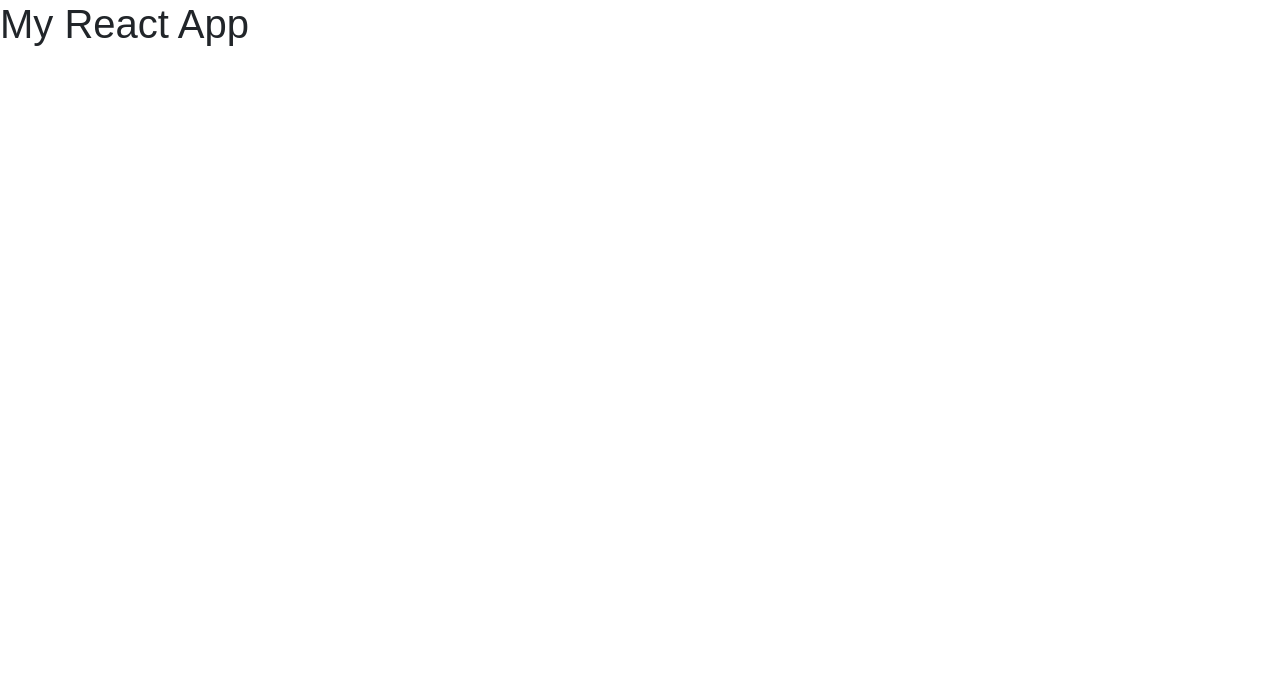
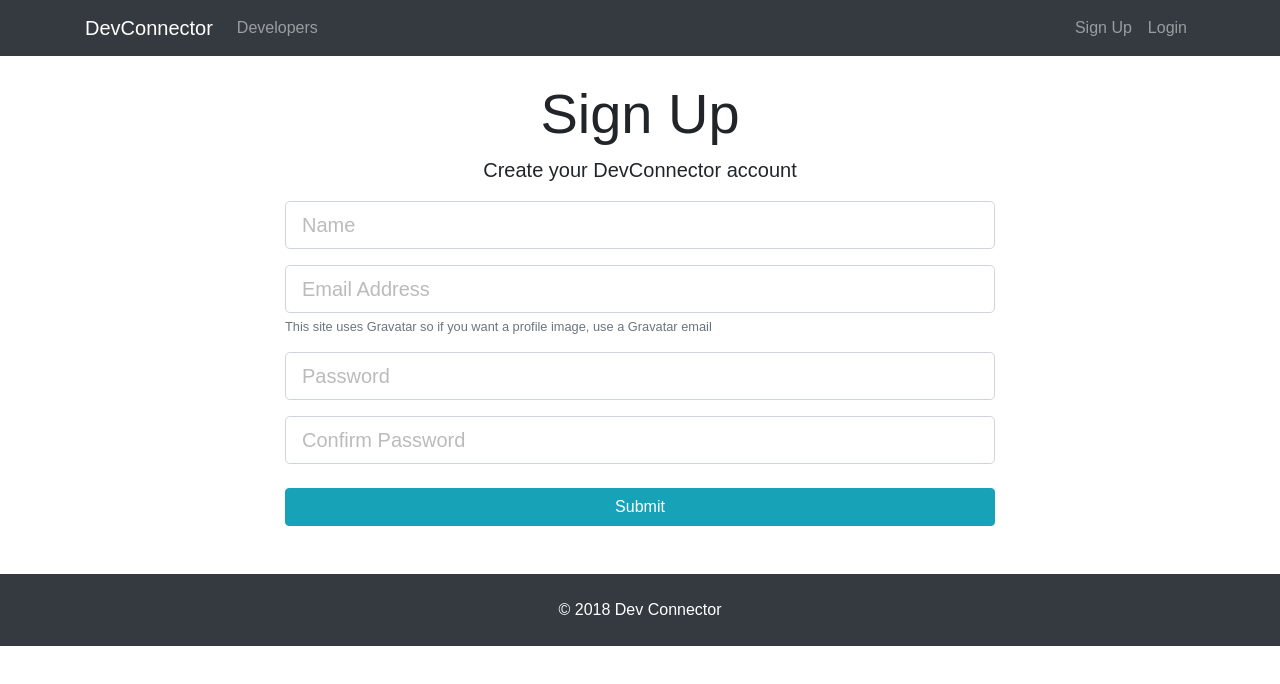
Before and after one commit to WojciechKalebasiak/DevConnector, a React (Create React App) app in the folder client/: page /register in a window 1280 px wide. Shown: the top 684 px of the page. Built offline with nearby package versions, Linux system fonts and the light colour scheme.

Commit message:
Add layout

```diff
--- a/client/package.json
+++ b/client/package.json
@@ -13,5 +13,8 @@
     "test": "react-scripts test --env=jsdom",
     "eject": "react-scripts eject"
   },
-  "proxy": "http://localhost:5000"
+  "proxy": "http://localhost:5000",
+  "devDependencies": {
+    "react-router-dom": "^4.3.1"
+  }
 }
--- a/client/src/App.js
+++ b/client/src/App.js
@@ -1,12 +1,28 @@
-import React, { Component } from 'react';
-import './App.css';
+import React, { Component } from "react";
+import { BrowserRouter as Router, Route } from "react-router-dom";
+import Navbar from "./components/layout/Navbar";
+import Footer from "./components/layout/Footer";
+import Landing from "./components/layout/Landing";
+import Login from "./components/auth/Login";
+import Register from "./components/auth/Register";
+
+import "./App.css";
 
 class App extends Component {
   render() {
     return (
-      <div className="App">
-        <h1>My React App</h1>
-      </div>
+      <Router>
+        <div className="App">
+          <Navbar />
+          <Route exact path="/" component={Landing} />
+          <div className="container">
+            <Route exact path="/register" component={Register} />
+            <Route exact path="/login" component={Login} />
+
+          </div>
+          <Footer />
+        </div>
+      </Router>
     );
   }
 }
--- /dev/null
+++ b/client/src/components/auth/Login.js
@@ -0,0 +1,61 @@
+import React, { Component } from "react";
+
+class Login extends Component {
+  constructor() {
+    super();
+    this.state = {
+      email: "",
+      password: "",
+      errors: {}
+    };
+  }
+  handleInput = e => {
+    this.setState({ [e.target.name]: e.target.value });
+  };
+  handleSubmit = e => {
+    e.preventDefault();
+    const credentials = {
+      name: this.state.name,
+      password: this.state.password
+    };
+    console.log(credentials);
+  };
+  render() {
+    return (
+      <div className="login">
+        <div className="container">
+          <div className="row">
+            <div className="col-md-8 m-auto">
+              <h1 className="display-4 text-center">Log In</h1>
+              <p className="lead text-center">
+                Sign in to your DevConnector account
+              </p>
+              <form action={this.handleSubmit}>
+                <div className="form-group">
+                  <input
+                    type="email"
+                    className="form-control form-control-lg"
+                    placeholder="Email Address"
+                    name="email"
+                    onChange={this.handleInput}
+                  />
+                </div>
+                <div className="form-group">
+                  <input
+                    type="password"
+                    className="form-control form-control-lg"
+                    placeholder="Password"
+                    name="password"
+                    onChange={this.handleInput}
+                  />
+                </div>
+                <input type="submit" className="btn btn-info btn-block mt-4" />
+              </form>
+            </div>
+          </div>
+        </div>
+      </div>
+    );
+  }
+}
+export default Login;
--- /dev/null
+++ b/client/src/components/auth/Register.js
@@ -0,0 +1,91 @@
+import React, { Component } from "react";
+
+class Register extends Component {
+  constructor() {
+    super();
+    this.state = {
+      name: "",
+      email: "",
+      password: "",
+      password2: "",
+      errors: {}
+    };
+  }
+  handleInput = e => {
+    this.setState({ [e.target.name]: e.target.value });
+  };
+  handleSubmit = e => {
+    e.preventDefault();
+    const newUser = {
+      name: this.state.name,
+      email: this.state.email.handle,
+      password: this.state.password,
+      password2: this.state.password2
+    };
+    console.log(newUser);
+  };
+  render() {
+    return (
+      <div className="register">
+        <div className="container">
+          <div className="row">
+            <div className="col-md-8 m-auto">
+              <h1 className="display-4 text-center">Sign Up</h1>
+              <p className="lead text-center">
+                Create your DevConnector account
+              </p>
+              <form onSubmit={this.handleSubmit}>
+                <div className="form-group">
+                  <input
+                    type="text"
+                    className="form-control form-control-lg"
+                    placeholder="Name"
+                    name="name"
+                    value={this.state.name}
+                    onChange={this.handleInput}
+                  />
+                </div>
+                <div className="form-group">
+                  <input
+                    type="email"
+                    className="form-control form-control-lg"
+                    placeholder="Email Address"
+                    name="email"
+                    value={this.state.email}
+                    onChange={this.handleInput}
+                  />
+                  <small className="form-text text-muted">
+                    This site uses Gravatar so if you want a profile image, use
+                    a Gravatar email
+                  </small>
+                </div>
+                <div className="form-group">
+                  <input
+                    type="password"
+                    className="form-control form-control-lg"
+                    placeholder="Password"
+                    name="password"
+                    value={this.state.password}
+                    onChange={this.handleInput}
+                  />
+                </div>
+                <div className="form-group">
+                  <input
+                    type="password"
+                    className="form-control form-control-lg"
+                    placeholder="Confirm Password"
+                    name="password2"
+                    value={this.state.password2}
+                    onChange={this.handleInput}
+                  />
+                </div>
+                <input type="submit" className="btn btn-info btn-block mt-4" />
+              </form>
+            </div>
+          </div>
+        </div>
+      </div>
+    );
+  }
+}
+export default Register;
--- /dev/null
+++ b/client/src/components/layout/Footer.js
@@ -0,0 +1,9 @@
+import React from "react";
+
+export default () => {
+  return (
+    <footer className="bg-dark text-white mt-5 p-4 text-center">
+      &copy; {new Date().getFullYear()} Dev Connector
+    </footer>
+  );
+};
--- /dev/null
+++ b/client/src/components/layout/Landing.js
@@ -0,0 +1,33 @@
+import React, { Component } from "react";
+import { Link } from "react-router-dom";
+
+class Landing extends Component {
+  render() {
+    return (
+      <div className="landing">
+        <div className="dark-overlay landing-inner text-light">
+          <div className="container">
+            <div className="row">
+              <div className="col-md-12 text-center">
+                <h1 className="display-3 mb-4">Developer Connector</h1>
+                <p className="lead">
+                  {" "}
+                  Create a developer profile/portfolio, share posts and get help
+                  from other developers
+                </p>
+                <hr />
+                <Link to="/register" className="btn btn-lg btn-info mr-2">
+                  Sign Up
+                </Link>
+                <Link to="/login" className="btn btn-lg btn-light">
+                  Login
+                </Link>
+              </div>
+            </div>
+          </div>
+        </div>
+      </div>
+    );
+  }
+}
+export default Landing;
--- /dev/null
+++ b/client/src/components/layout/Navbar.js
@@ -0,0 +1,46 @@
+import React, { Component } from "react";
+import { Link } from "react-router-dom";
+class Navbar extends Component {
+  render() {
+    return (
+      <nav className="navbar navbar-expand-sm navbar-dark bg-dark mb-4">
+        <div className="container">
+          <Link className="navbar-brand" to="/">
+            DevConnector
+          </Link>
+          <button
+            className="navbar-toggler"
+            type="button"
+            data-toggle="collapse"
+            data-target="#mobile-nav">
+            <span className="navbar-toggler-icon" />
+          </button>
+
+          <div className="collapse navbar-collapse" id="mobile-nav">
+            <ul className="navbar-nav mr-auto">
+              <li className="nav-item">
+                <Link className="nav-link" to="/profiles">
+                  Developers
+                </Link>
+              </li>
+            </ul>
+
+            <ul className="navbar-nav ml-auto">
+              <li className="nav-item">
+                <Link className="nav-link" to="/register">
+                  Sign Up
+                </Link>
+              </li>
+              <li className="nav-item">
+                <Link className="nav-link" to="/login">
+                  Login
+                </Link>
+              </li>
+            </ul>
+          </div>
+        </div>
+      </nav>
+    );
+  }
+}
+export default Navbar;
```
Also changed, not shown: client/src/components/Landing.js (deleted), client/src/components/Navbar.js (deleted).
